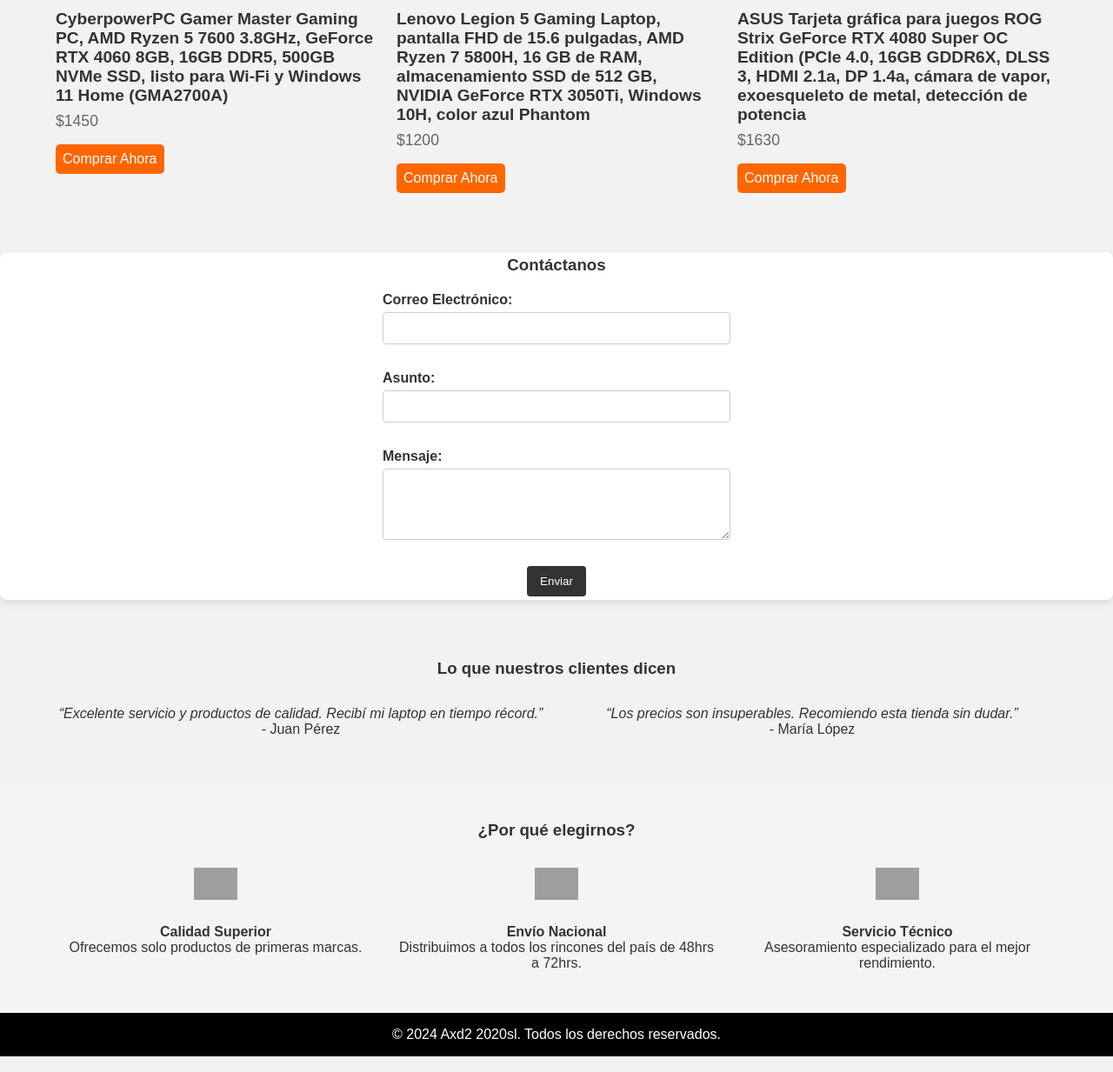
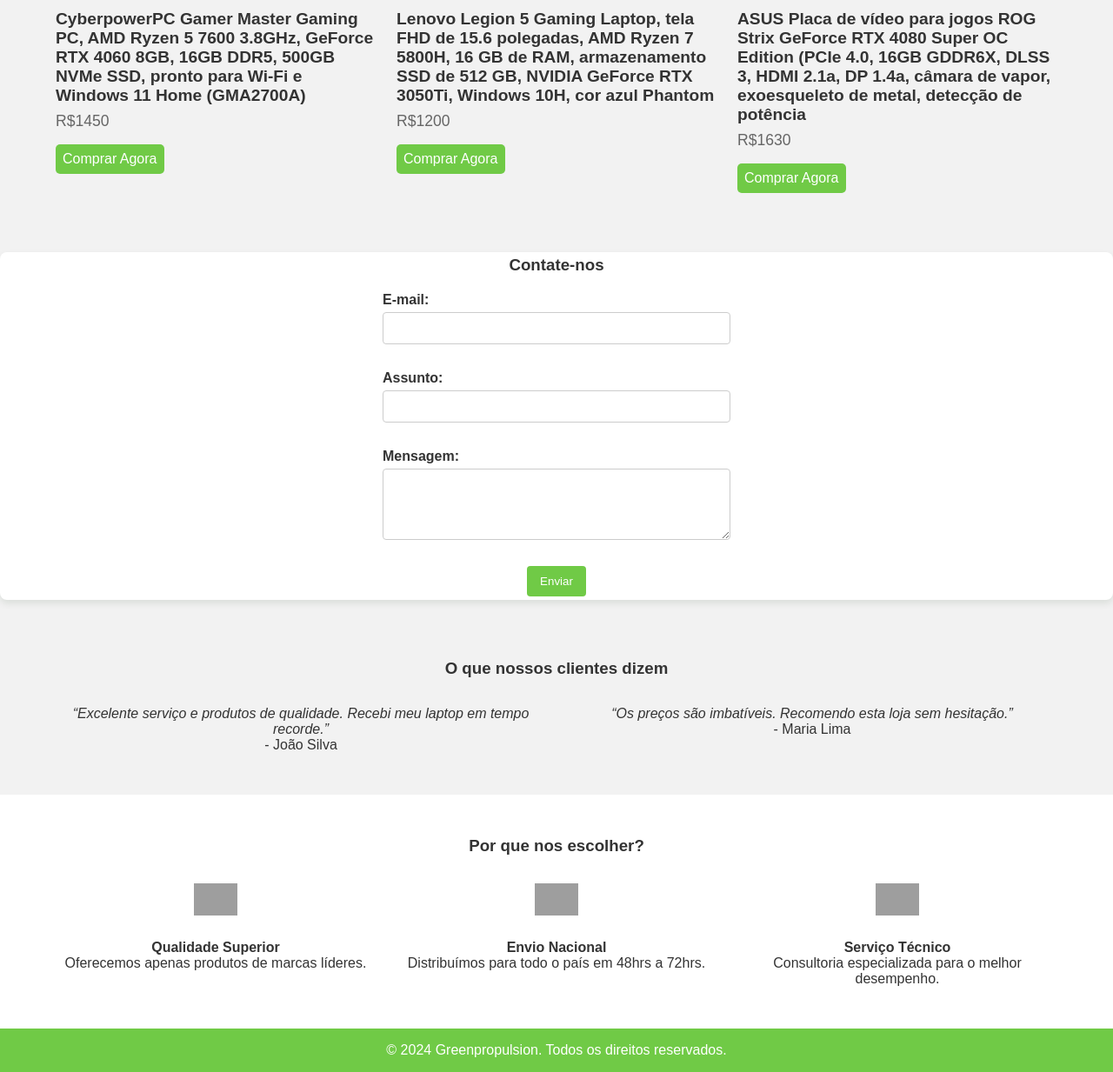
Before and after one commit to codefren/greenpropulsion, a Django app: page / in a window 1280 px wide. Shown: the part 1240-2473 px from the top of the page at 87% size. Run offline with Django 5.2, Linux system fonts and the light colour scheme; grey boxes are pictures that could not be loaded.

Commit message:
Add tempate

```diff
--- a/homepage/templates/homepage/index.html
+++ b/homepage/templates/homepage/index.html
@@ -4,7 +4,7 @@
 <head>
   <meta charset="UTF-8">
   <meta name="viewport" content="width=device-width, initial-scale=1.0">
-  <title>AXD2 2020sl</title>
+  <title>Greenpropulsion</title>
   <style>
       /* Estilos generales */
     body {
@@ -131,7 +131,7 @@
 
     /* Beneficios */
     .beneficios {
-      background-color: #f4f4f4;
+      background-color: #fff;
       padding: 3rem 0;
     }
 
@@ -486,33 +486,108 @@
     background-color: #555; /* Color de fondo más claro al pasar el cursor */
   }
   </style>
+  <style>
+    /* Estilos generales */
+    body {
+        font-family: Arial, sans-serif;
+        color: #333;
+        background-color: #f2f2f2;
+    }
+
+    /* Header */
+    .header {
+        background-color: #70ca46; /* Verde oscuro */
+        color: #fff;
+    }
+
+    .header .cta-btn {
+        background-color: #70ca46; /* Verde medio */
+        color: #fff;
+    }
+
+    /* Hero */
+    .hero {
+        color: #111;
+    }
+
+    .hero .cta-btn {
+        background-color: #70ca46; /* Verde medio */
+        color: #fff;
+    }
+
+    /* Productos Destacados */
+    .producto .btn {
+        background-color: #70ca46; /* Verde medio */
+        color: #fff;
+    }
+
+    /* Beneficios */
+    /* Footer */
+    .footer {
+        background-color: #70ca46; /* Verde oscuro */
+        color: #fff;
+    }
+
+    .footer .social-icons a {
+        color: #009900; /* Verde brillante */
+    }
+
+    /* Contacto */
+    .contacto {
+        background-color: #ffffff;
+        box-shadow: 0 4px 8px rgba(0, 51, 0, 0.1); /* Sombra en verde */
+    }
+
+    button {
+        background-color: #70ca46; /* Verde oscuro */
+        color: white;
+    }
+
+    button:hover {
+        background-color: #005500; /* Verde más claro */
+    }
+
+    /* Carrusel */
+    .prev, .next {
+        background-color: rgba(0, 51, 0, 0.5); /* Fondo semi-transparente verde oscuro */
+    }
+
+    .dot {
+        background-color: #ffffff; /* Verde pastel */
+    }
+
+    .active {
+        background-color: #70ca46; /* Verde medio */
+    }
+</style>
+
 </head>
 <body>
-  <!-- Encabezado -->
+  <!-- Cabeçalho -->
   <header class="header">
     <div class="logo-container">
-        <img src="https://i.ibb.co/b3mtcpB/axd2-2020sl-high-resolution-logo-grayscale.png" alt="Logo de la compañía" class="logo">
+        <img src="https://i.ibb.co/fHgmWb4/greenpropulsion-high-resolution-logo-grayscale-transparent.png" alt="Logo da companhia" class="logo">
     </div>
   </header>
 
 
-  <!-- Sección de Bienvenida -->
+  <!-- Seção de Boas-vindas -->
   <section class="hero">
     <div class="bienvenida-content">
-      <img src="https://i.ibb.co/fx3n2by/axd2-2020sl-high-resolution-logo-transparent.png" alt="Imagen de bienvenida" class="bienvenida-img">
+      <img src="https://i.ibb.co/rZt8chf/greenpropulsion-high-resolution-logo.png" alt="Imagem de boas-vindas" class="bienvenida-img">
       <div class="bienvenida-text">
-        <h2>Bienvenido a Nuestra Tienda de Electrónicos</h2>
-        <p>Encuentra lo mejor en tecnología y productos electrónicos para mejorar tu vida.</p>
-        <a href="#productos" class="cta-btn">Ver Productos</a>
+        <h2>Bem-vindo à Nossa Loja de Eletrônicos</h2>
+        <p>Encontre o melhor em tecnologia e produtos eletrônicos para melhorar sua vida.</p>
+        <a href="#productos" class="cta-btn">Ver Produtos</a>
       </div>
     </div>
   </section>
 
-    <!-- Beneficios -->
+    <!-- Benefícios -->
     <section class="marcas" id="marcas">
         <div class="container">
-          <h3>Marcas Top del Mercado</h3>
-          <p>Trabajamos con los líderes en tecnología informática para ofrecerte solo lo mejor.</p>
+          <h3>Principais Marcas do Mercado</h3>
+          <p>Trabalhamos com os líderes em tecnologia de informática para oferecer apenas o melhor.</p>
           <div class="marcas-grid">
             <div class="marca">
               <img src="https://lirp.cdn-website.com/42470e76/dms3rep/multi/opt/2560px-Nvidia_logo.svg-458w.png" alt="Nvidia">
@@ -531,29 +606,29 @@
       </section>
 
 
-  <!-- Productos Destacados -->
+  <!-- Produtos em Destaque -->
   <section id="productos" class="productos">
     <div class="container">
-      <h2>Productos Destacados</h2>
+      <h2>Produtos em Destaque</h2>
       <br/>
       <div class="productos-grid">
         <div class="producto">
-          <img src="https://i.ibb.co/yn5PpLt/tablet.jpg" alt="tablet" border="0" />
-          <h4>CyberpowerPC Gamer Master Gaming PC, AMD Ryzen 5 7600 3.8GHz, GeForce RTX 4060 8GB, 16GB DDR5, 500GB NVMe SSD, listo para Wi-Fi y Windows 11 Home (GMA2700A) </h4>
-          <p>$1450</p>
-          <a href="#" class="btn">Comprar Ahora</a>
+          <img src="https://i.ibb.co/ZJ0GfjG/laptop.jpg" alt="tablet" border="0" />
+          <h4>CyberpowerPC Gamer Master Gaming PC, AMD Ryzen 5 7600 3.8GHz, GeForce RTX 4060 8GB, 16GB DDR5, 500GB NVMe SSD, pronto para Wi-Fi e Windows 11 Home (GMA2700A) </h4>
+          <p>R$1450</p>
+          <a href="#" class="btn">Comprar Agora</a>
         </div>
         <div class="producto">
-          <img src="https://i.ibb.co/ZJ0GfjG/laptop.jpg" alt="Tablet">
-          <h4>Lenovo Legion 5 Gaming Laptop, pantalla FHD de 15.6 pulgadas, AMD Ryzen 7 5800H, 16 GB de RAM, almacenamiento SSD de 512 GB, NVIDIA GeForce RTX 3050Ti, Windows 10H, color azul Phantom </h4>
-          <p>$1200</p>
-          <a href="#" class="btn">Comprar Ahora</a>
+          <img src="https://i.ibb.co/yn5PpLt/tablet.jpg" alt="Tablet">
+          <h4>Lenovo Legion 5 Gaming Laptop, tela FHD de 15.6 polegadas, AMD Ryzen 7 5800H, 16 GB de RAM, armazenamento SSD de 512 GB, NVIDIA GeForce RTX 3050Ti, Windows 10H, cor azul Phantom </h4>
+          <p>R$1200</p>
+          <a href="#" class="btn">Comprar Agora</a>
         </div>
         <div class="producto">
           <img src="https://i.ibb.co/GVd7w1C/smartphone.jpg" alt="Smartphone">
-          <h4>ASUS Tarjeta gráfica para juegos ROG Strix GeForce RTX 4080 Super OC Edition (PCIe 4.0, 16GB GDDR6X, DLSS 3, HDMI 2.1a, DP 1.4a, cámara de vapor, exoesqueleto de metal, detección de potencia</h4>
-          <p>$1630</p>
-          <a href="#" class="btn">Comprar Ahora</a>
+          <h4>ASUS Placa de vídeo para jogos ROG Strix GeForce RTX 4080 Super OC Edition (PCIe 4.0, 16GB GDDR6X, DLSS 3, HDMI 2.1a, DP 1.4a, câmara de vapor, exoesqueleto de metal, detecção de potência</h4>
+          <p>R$1630</p>
+          <a href="#" class="btn">Comprar Agora</a>
         </div>
       </div>
     </div>
@@ -561,21 +636,21 @@
 
 
 
-<!-- Sección de Contacto -->
+<!-- Seção de Contato -->
 <section class="contacto" id="contacto">
-    <h3>Contáctanos</h3>
+    <h3>Contate-nos</h3>
     <form action="enviar_correo.php" method="POST" class="contact-form">
 
       <div class="form-group">
-        <label for="email">Correo Electrónico:</label>
+        <label for="email">E-mail:</label>
         <input type="email" id="email" name="email" required>
       </div>
       <div class="form-group">
-        <label for="asunto">Asunto:</label>
+        <label for="asunto">Assunto:</label>
         <input type="text" id="asunto" name="asunto" required>
       </div>
       <div class="form-group">
-        <label for="mensaje">Mensaje:</label>
+        <label for="mensaje">Mensagem:</label>
         <textarea id="mensaje" name="mensaje" rows="4" required></textarea>
       </div>
       <div class="form-group-full">
@@ -584,54 +659,55 @@
     </form>
   </section>
 
-  <!-- Testimonios -->
+  <!-- Depoimentos -->
   <section id="testimonios" class="testimonios">
     <div class="container">
-      <h3>Lo que nuestros clientes dicen</h3>
+      <h3>O que nossos clientes dizem</h3>
       <div class="testimonios-grid">
         <div class="testimonio">
-          <p>“Excelente servicio y productos de calidad. Recibí mi laptop en tiempo récord.”</p>
-          <span>- Juan Pérez</span>
+          <p>“Excelente serviço e produtos de qualidade. Recebi meu laptop em tempo recorde.”</p>
+          <span>- João Silva</span>
         </div>
         <div class="testimonio">
-          <p>“Los precios son insuperables. Recomiendo esta tienda sin dudar.”</p>
-          <span>- María López</span>
+          <p>“Os preços são imbatíveis. Recomendo esta loja sem hesitação.”</p>
+          <span>- Maria Lima</span>
         </div>
       </div>
     </div>
   </section>
 
-    <!-- Beneficios -->
+    <!-- Benefícios -->
     <section id="beneficios" class="beneficios">
         <div class="container">
-          <h3>¿Por qué elegirnos?</h3>
+          <h3>Por que nos escolher?</h3>
           <div class="beneficios-grid">
             <div class="beneficio">
-              <a href="https://ibb.co/Gxp9CC8"><img src="https://i.ibb.co/RvbNQQs/control-de-calidad.png" alt="control-de-calidad" border="0" /></a>
-              <h4>Calidad Superior</h4>
-              <p>Ofrecemos solo productos de primeras marcas.</p>
+              <a href="https://ibb.co/Gxp9CC8"><img src="https://i.ibb.co/RvbNQQs/control-de-calidad.png" alt="controle-de-qualidade" border="0" /></a>
+              <h4>Qualidade Superior</h4>
+              <p>Oferecemos apenas produtos de marcas líderes.</p>
             </div>
             <div class="beneficio">
               <a href="https://imgbb.com/"><img src="https://i.ibb.co/2qsXjVs/envio-nacional.png" alt="envio-nacional" border="0" /></a>
-              <h4>Envío Nacional</h4>
-              <p>Distribuimos a todos los rincones del país de 48hrs a 72hrs.</p>
+              <h4>Envio Nacional</h4>
+              <p>Distribuímos para todo o país em 48hrs a 72hrs.</p>
             </div>
             <div class="beneficio">
-              <a href="https://ibb.co/725FF4c"><img src="https://i.ibb.co/gzpCCV1/icon-servicio.png" alt="icon-servicio" border="0" /></a>
-              <h4>Servicio Técnico</h4>
-              <p>Asesoramiento especializado para el mejor rendimiento.</p>
+              <a href="https://ibb.co/725FF4c"><img src="https://i.ibb.co/gzpCCV1/icon-servicio.png" alt="icon-serviço" border="0" /></a>
+              <h4>Serviço Técnico</h4>
+              <p>Consultoria especializada para o melhor desempenho.</p>
             </div>
           </div>
         </div>
       </section>
 
 
-  <!-- Pie de Página -->
+  <!-- Rodapé -->
   <footer class="footer">
     <div class="container">
-      <p>&copy; 2024 Axd2 2020sl. Todos los derechos reservados.</p>
+      <p>&copy; 2024 Greenpropulsion. Todos os direitos reservados.</p>
     </div>
   </footer>
+
   <script>
     let slideIndex = 0;
     showSlide(slideIndex);
```
